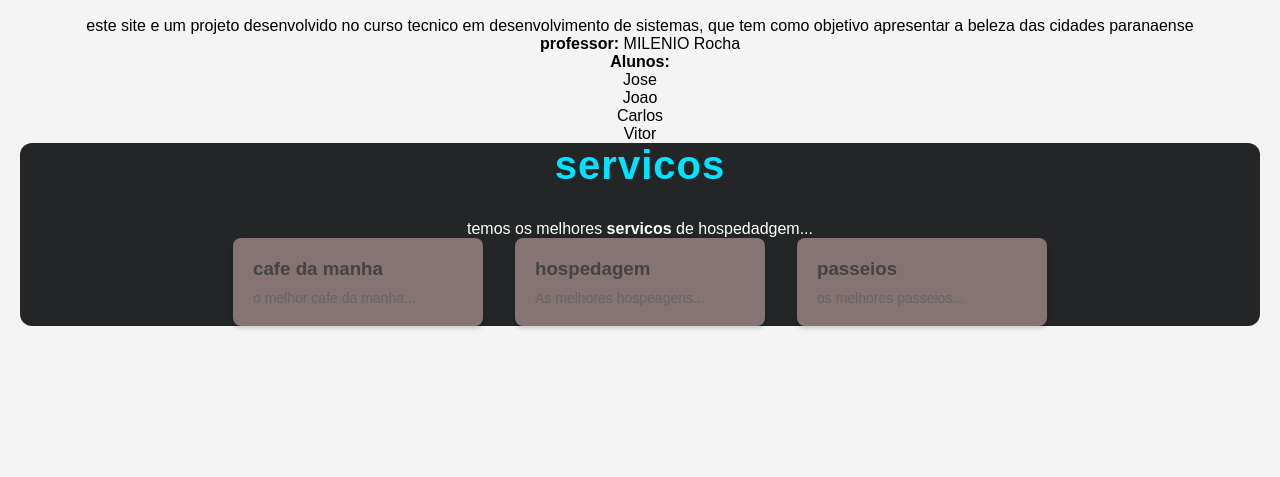
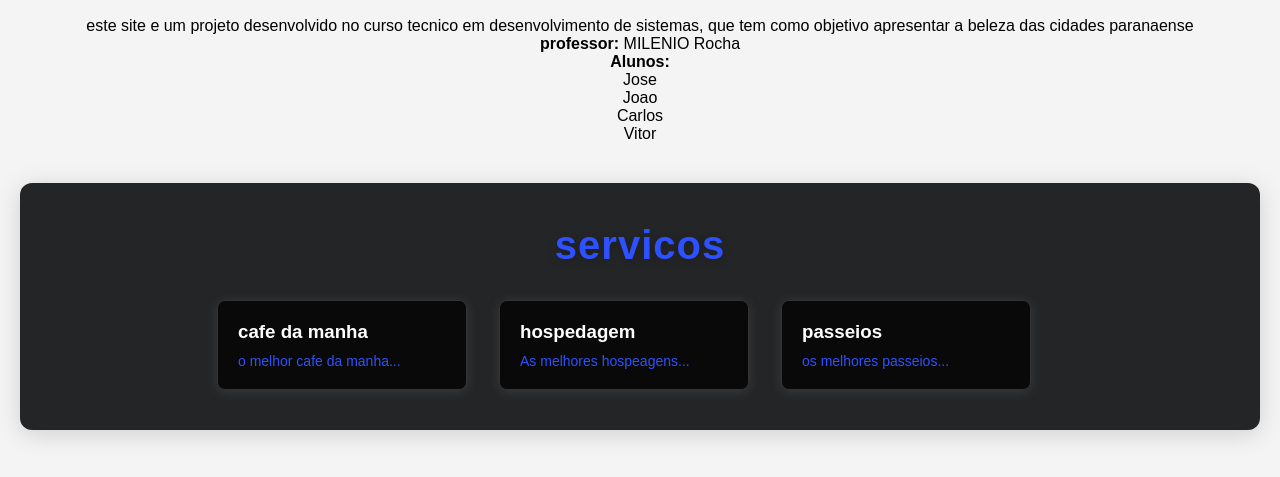
Before and after one commit to niytonhamada/aulas-front, a plain HTML site: page index.html in a window 1280 px wide. Shown: the part 547-1024 px from the top of the page. Before the commit the page ends 893 px from the top, so only its background shows below. Drawn offline with Linux system fonts and the light colour scheme.

Commit message:
adicionando alteracoes no sistema

```diff
--- a/index.html
+++ b/index.html
@@ -64,7 +64,6 @@
 
     <div class="servicos">
       <h1>servicos</h1>
-      <p>temos os melhores<strong> servicos</strong> de hospedadgem...</p>
       <div class="cards">
         <div class="card">
           <h3>cafe da manha</h3>
@@ -78,7 +77,7 @@
           <h3> passeios</h3>
           <p> os melhores passeios...</p>
         </div>
-
+<br>
       </div>
     </div>
   </main>
--- a/style.css
+++ b/style.css
@@ -92,36 +92,47 @@ img {
 .servicos {
      background-color: #232526;
      color: white;
-     padding: 40px o;
+     padding: 40px;
      border-radius: 12px;
-     margin: 40pix 0;
-     box-shadow: 0 4px 24px rgba (0, 0, 0, 0.15);
+     margin: 40px 0;
+     box-shadow: 0 4px 24px rgba(0, 0, 0, 0.15);
      transition: box-shadow 0.3s;
 }
 
 .servicos:hover {
-
-     box-shadow: 0 8px 32px rgba (0, 0, 0, 0.25);
+     box-shadow: 0 8px 32px rgba(0, 0, 0, 0.25);
 }
 
 .servicos h1 {
-
-     color: rgb(0, 229, 255);
+     color: rgb(46, 81, 255);
      margin-bottom: 32px;
      font-size: 2.5rem;
      letter-spacing: 1px;
-     text-shadow: 0 2px 8px rgba (0, 0, 0, 0.2);
+     text-shadow: 0 2px 8px rgba(0, 0, 0, 0.2);
 
 }
 
 .servicos .cards {
      gap: 32px;
-
 }
 
 .servicos .card {
-     background-color: rgba(143, 122, 122, 0.92);
+     background-color: rgba(7, 7, 7, 0.92);
      color: #fff;
-     border: 1px solid rgba (0, 0, 0, 0.18);
-     box-shadow: 0 2px 12px rgba (0, 0, 0, 0.18) transition: trasform 0.2s, box-shadow 0.2s
+     border: 1px solid #333;
+     box-shadow: 0 2px 12px rgba(161, 161, 161, 0.18);
+     transition:transform 0.2s, box-shadow 0.2s;
 }
+
+ .servicos .card:hover {
+     transform: translateY(-8px) scale(1.03);
+     box-shadow:0 8px 32px   rgba(0,0,0,0,28);
+     border-color:  rgb(46, 81, 255);
+ }
+
+ .servicos .card h3 {
+     color:  #fff;
+ }
+ .servicos .card p {
+     color: rgb(46, 81, 255);
+ }
```
